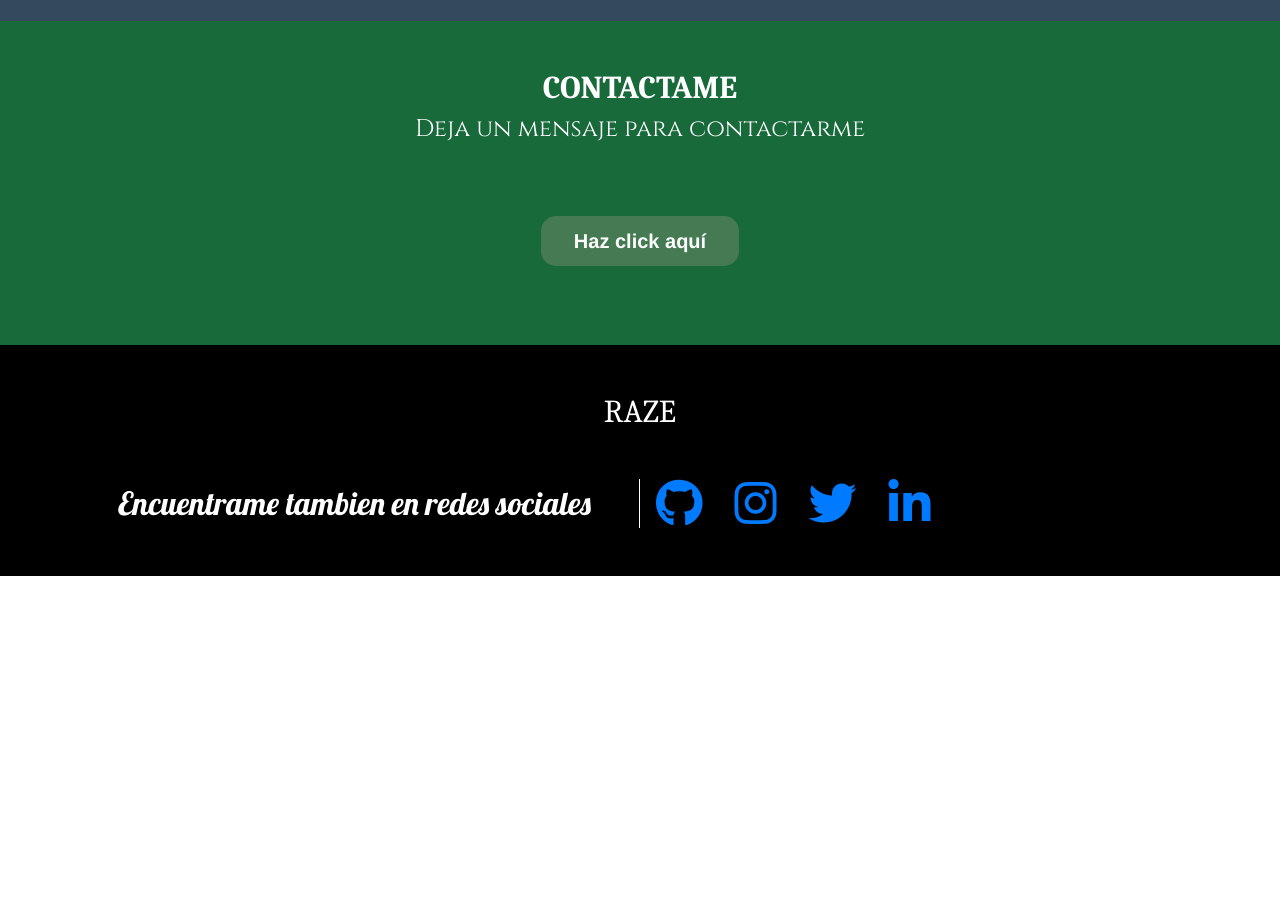
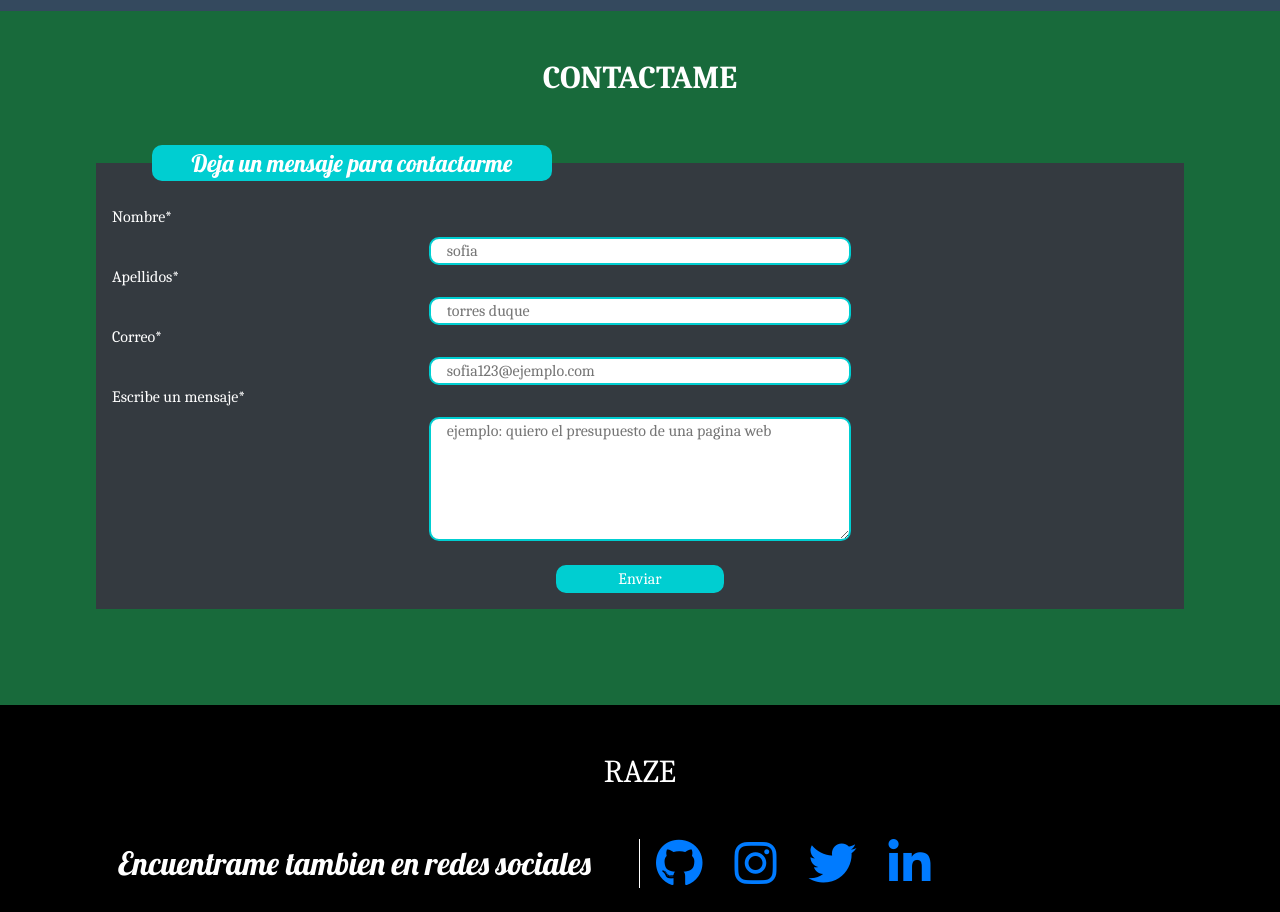
Before and after one commit to adrianzir/Mi-portfolio1, a plain HTML site: page index.html in a window 1280 px wide. Shown: the part 2491-3403 px from the top of the page. Before the commit the page ends 3067 px from the top, so only its background shows below. Drawn offline with nearby package versions, Linux system fonts and the light colour scheme; a script that the page names is missing.

Commit message:
first commit of this branch

```diff
--- a/assets/css/estilos.css
+++ b/assets/css/estilos.css
@@ -1,6 +1,10 @@
 body{
     font-family: 'Caladea', serif;
     box-sizing: border-box;
+}
+*::selection{
+    background-color: gold;
+    color: greenyellow;
 }
 .navbar-brand {
 font-family: 'Cinzel', serif;
@@ -68,3 +72,45 @@ footer {
 .karousel{
     max-height: 50%;
 }
+.fotos{
+    width: inherit;
+    height: 400px;
+}
+/*____________________ formmmmm_____________________*/
+fieldset{
+    display: flex;
+    flex-direction: column;
+    align-items: flex-start;
+    padding: 1rem;
+
+}
+input, textarea{
+    margin: 0 30%;
+    width: 40%;
+    border-radius: 10px;
+    border: darkturquoise solid 2px;
+    padding: 0 1rem;
+}
+#submit{
+    width: 16%;
+    margin: 0 42%;
+    background-color: darkturquoise;
+    color: white;
+}
+input:focus,textarea:focus{
+    border: 3px solid gold;
+    border-radius: 0;
+}
+legend{
+    background-color: darkturquoise;
+    color: white;
+    text-transform: lowercase;
+    font-family: 'Lobster', cursive;
+    border-radius: 10px;
+    position: relative;
+    right: 18rem;
+    width: 400px;
+}
+legend::first-letter{
+    text-transform: uppercase;
+}
--- a/assets/js/script.js
+++ b/assets/js/script.js
@@ -1,3 +1,10 @@
 $(function () {
     $('[data-toggle="tooltip"]').tooltip()
 })
+var formEffect = document. getElementsByTagName(input)
+function greenColor(){
+    return input.border - color(greenyellow);
+}
+if (input == true){
+    greenColor();
+}
--- a/index.html
+++ b/index.html
@@ -1,5 +1,5 @@
 <!DOCTYPE html>
-<html lang="en">
+<html lang="es">
 <head>
     <meta charset="UTF-8">
     <meta name="viewport" content="width=device-width, initial-scale=1.0">
@@ -95,9 +95,9 @@
             <p class="mb-5 pb-2">Aqui algunas de mis fotos y dibujos.</p>
         </div>
         <div class="carousel-item">
-            <img src="assets/img/20200126_143352.jpg" class="col-sm-3" alt="4" data-toggle="tooltip" data-placement="bottom" title="mini castle | cerro santa lucia">
-            <img src="assets/img/20200306_224758 (2).jpg" class="col-sm-3" alt="5" data-toggle="tooltip" data-placement="bottom" title="vegeta">
-            <img src="assets/img/dbvs6fh-c6154377-1a78-462d-b3db-bf330471550e.png" class="col-sm-3" alt="6" data-toggle="tooltip" data-placement="bottom" title="elephant ilustation">
+            <img src="assets/img/20200126_143352.jpg" class="col-sm-3 fotos" alt="4" data-toggle="tooltip" data-placement="bottom" title="mini castle | cerro santa lucia">
+            <img src="assets/img/20200306_224758 (2).jpg" class="col-sm-3 fotos" alt="5" data-toggle="tooltip" data-placement="bottom" title="vegeta">
+            <img src="assets/img/dbvs6fh-c6154377-1a78-462d-b3db-bf330471550e.png" class="col-sm-3 fotos" alt="6" data-toggle="tooltip" data-placement="bottom" title="elephant ilustation">
 
         </div>
     </div>
@@ -232,11 +232,24 @@
 <!--contactoooo---->
 <section id="contacto" class="text-center text-white py-5 ">
 <h2 class="font-weight-bold mb-2">CONTACTAME</h2>
-<h4 class="mb-5">Deja un mensaje para contactarme</h4>
-<a class="typeform-share button my-4" href="https://adrianzamstrong.typeform.com/to/vUrKT0" data-mode="popup"
-    style="display:inline-block;text-decoration:none;background-color:#457A53;color:white;cursor:pointer;font-family:Helvetica,Arial,sans-serif;font-size:20px;line-height:50px;text-align:center;margin:0;height:50px;padding:0px 33px;border-radius:15px;max-width:100%;white-space:nowrap;overflow:hidden;text-overflow:ellipsis;font-weight:bold;-webkit-font-smoothing:antialiased;-moz-osx-font-smoothing:grayscale;"
-    target="_blank">Haz click aquí </a>
-<script> (function () { var qs, js, q, s, d = document, gi = d.getElementById, ce = d.createElement, gt = d.getElementsByTagName, id = "typef_orm_share", b = "https://embed.typeform.com/"; if (!gi.call(d, id)) { js = ce.call(d, "script"); js.id = id; js.src = b + "embed.js"; q = gt.call(d, "script")[0]; q.parentNode.insertBefore(js, q) } })() </script>
+
+                        <!--formmmmmmmmmmmmmmmmmmmm-->
+
+<form class="formulario px-5 m-5" autocomplete="on" name="first-form">
+<fieldset class="bg-dark">
+    <legend>Deja un mensaje para contactarme</legend>
+    <label for="name">Nombre*</label>
+    <input type="text" required placeholder="sofia">
+    <label for="surname" >Apellidos*</label>
+    <input type="text" required placeholder="torres duque" max=" 35">
+    <label for="email">Correo*</label>
+    <input type="email" name="correo" id="email" placeholder="sofia123@ejemplo.com">
+    <label for="message">Escribe un mensaje*</label>
+    <textarea name="textarea" id="message" cols="50" rows="5" required placeholder="ejemplo: quiero el presupuesto de una pagina web"></textarea>
+    <br/>
+    <input type="submit" value="Enviar" id="submit" />
+</fieldset>
+</form>
 </section>
 <!--fooooterrr-->
 <footer class="text-center text-white py-5">
```
